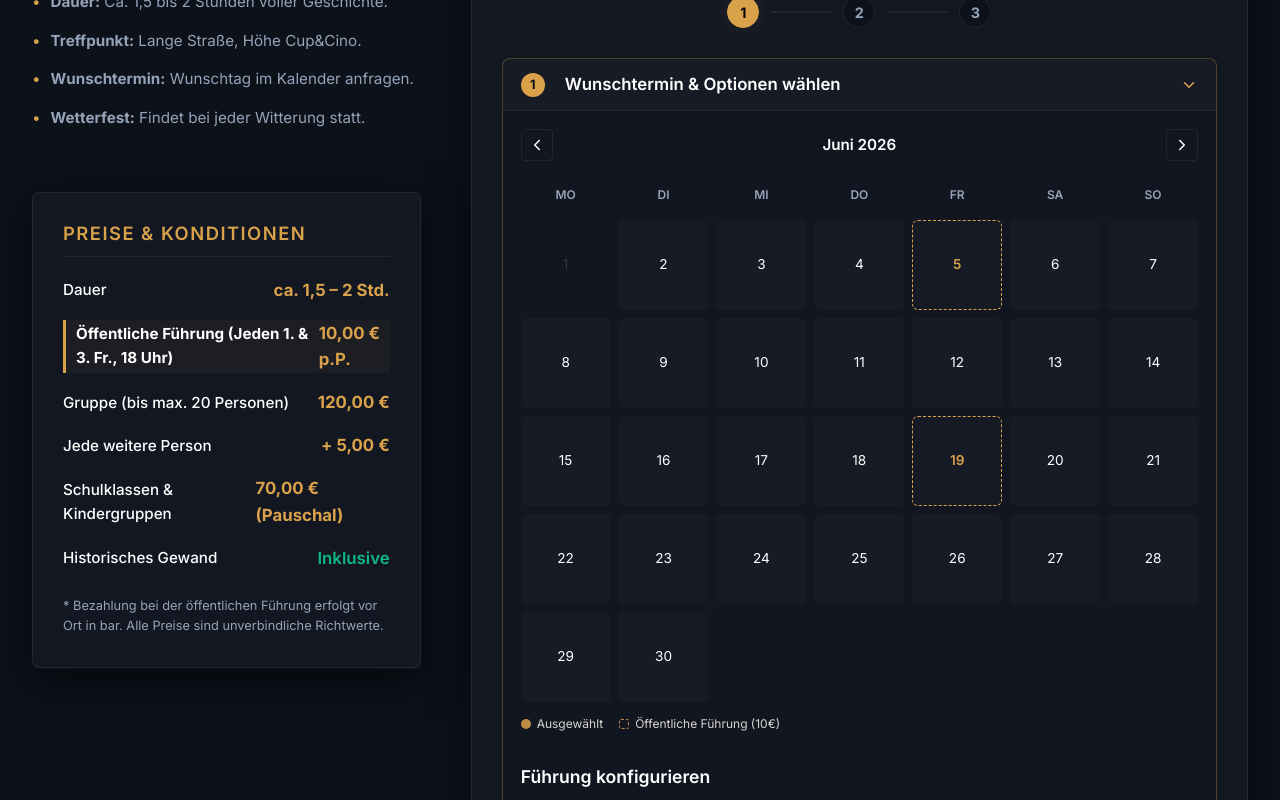
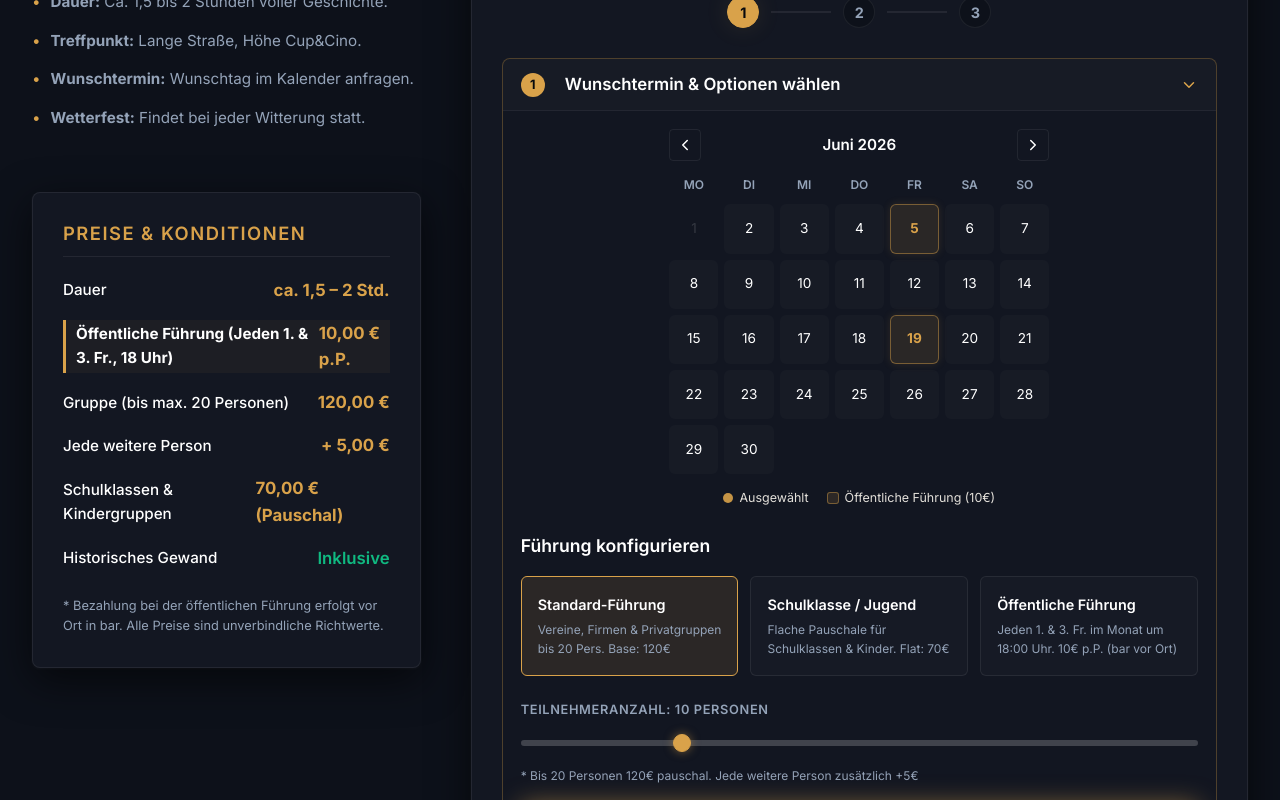
Before and after one commit to friesescholz-byte/Stephan-van-Hausen, a React (Vite) app: page / in a window 1280 px wide. Shown: the part 7500-8300 px from the top of the page. Built offline with nearby package versions, Linux system fonts and the light colour scheme; a web font is replaced by a local one.

Commit message:
Compact calendar grid layout and highlight public tour days with gold background glow

```diff
--- a/src/App.tsx
+++ b/src/App.tsx
@@ -1429,13 +1429,13 @@ export default function App() {
                             </div>
 
                             {/* Calendar Legend */}
-                            <div style={{ marginTop: '12px', display: 'flex', flexWrap: 'wrap', alignItems: 'center', gap: '16px', fontSize: '0.75rem', color: 'var(--text-cream)', opacity: 0.85 }}>
+                            <div style={{ marginTop: '14px', display: 'flex', flexWrap: 'wrap', alignItems: 'center', justifyContent: 'center', gap: '18px', fontSize: '0.78rem', color: 'var(--text-cream)', opacity: 0.9 }}>
                               <div style={{ display: 'flex', alignItems: 'center', gap: '6px' }}>
                                 <span style={{ display: 'inline-block', width: '10px', height: '10px', backgroundColor: 'var(--accent)', borderRadius: '50%' }}></span>
                                 <span>Ausgewählt</span>
                               </div>
                               <div style={{ display: 'flex', alignItems: 'center', gap: '6px' }}>
-                                <span style={{ display: 'inline-block', width: '10px', height: '10px', border: '1px dashed var(--accent)', borderRadius: '2px' }}></span>
+                                <span style={{ display: 'inline-block', width: '12px', height: '12px', border: '1px solid rgba(217, 162, 74, 0.5)', backgroundColor: 'rgba(217, 162, 74, 0.15)', borderRadius: '3px' }}></span>
                                 <span>Öffentliche Führung (10€)</span>
                               </div>
                             </div>
--- a/src/index.css
+++ b/src/index.css
@@ -951,14 +951,15 @@ section {
 
 /* Calendar widget design */
 .calendar-widget {
-  margin-bottom: 30px;
+  max-width: 380px;
+  margin: 0 auto 20px auto;
 }
 
 .calendar-header {
   display: flex;
   justify-content: space-between;
   align-items: center;
-  margin-bottom: 16px;
+  margin-bottom: 10px;
 }
 
 .calendar-nav-btn {
@@ -989,7 +990,7 @@ section {
 .calendar-grid {
   display: grid;
   grid-template-columns: repeat(7, 1fr);
-  gap: 8px;
+  gap: 6px;
   text-align: center;
 }
 
@@ -998,7 +999,7 @@ section {
   font-weight: 600;
   color: var(--text-muted);
   text-transform: uppercase;
-  padding: 8px 0;
+  padding: 4px 0;
 }
 
 .calendar-day {
@@ -1041,20 +1042,31 @@ section {
 }
 
 .calendar-day.public-tour-day {
-  border: 1px dashed var(--accent) !important;
+  border: 1px solid rgba(217, 162, 74, 0.45) !important;
+  background-color: rgba(217, 162, 74, 0.12) !important;
   color: var(--accent) !important;
-  font-weight: 600;
+  font-weight: 700;
+  box-shadow: 0 0 8px rgba(217, 162, 74, 0.15);
+}
+
+.calendar-day.public-tour-day:hover:not(.disabled):not(.selected) {
+  background-color: rgba(217, 162, 74, 0.22) !important;
+  border-color: var(--accent) !important;
+  box-shadow: 0 0 12px rgba(217, 162, 74, 0.3);
 }
 
 .calendar-day.public-tour-day.selected {
   background-color: var(--accent) !important;
   color: var(--bg-dark) !important;
-  border-style: solid !important;
+  border: 1px solid var(--accent) !important;
+  box-shadow: var(--shadow-gold-strong);
 }
 
 .calendar-day.public-tour-day.disabled {
-  border-color: rgba(217, 162, 74, 0.25) !important;
-  color: rgba(217, 162, 74, 0.35) !important;
+  border-color: rgba(217, 162, 74, 0.15) !important;
+  background-color: rgba(217, 162, 74, 0.02) !important;
+  color: rgba(217, 162, 74, 0.25) !important;
+  box-shadow: none;
 }
 
 /* Booking Options Grid */
```
